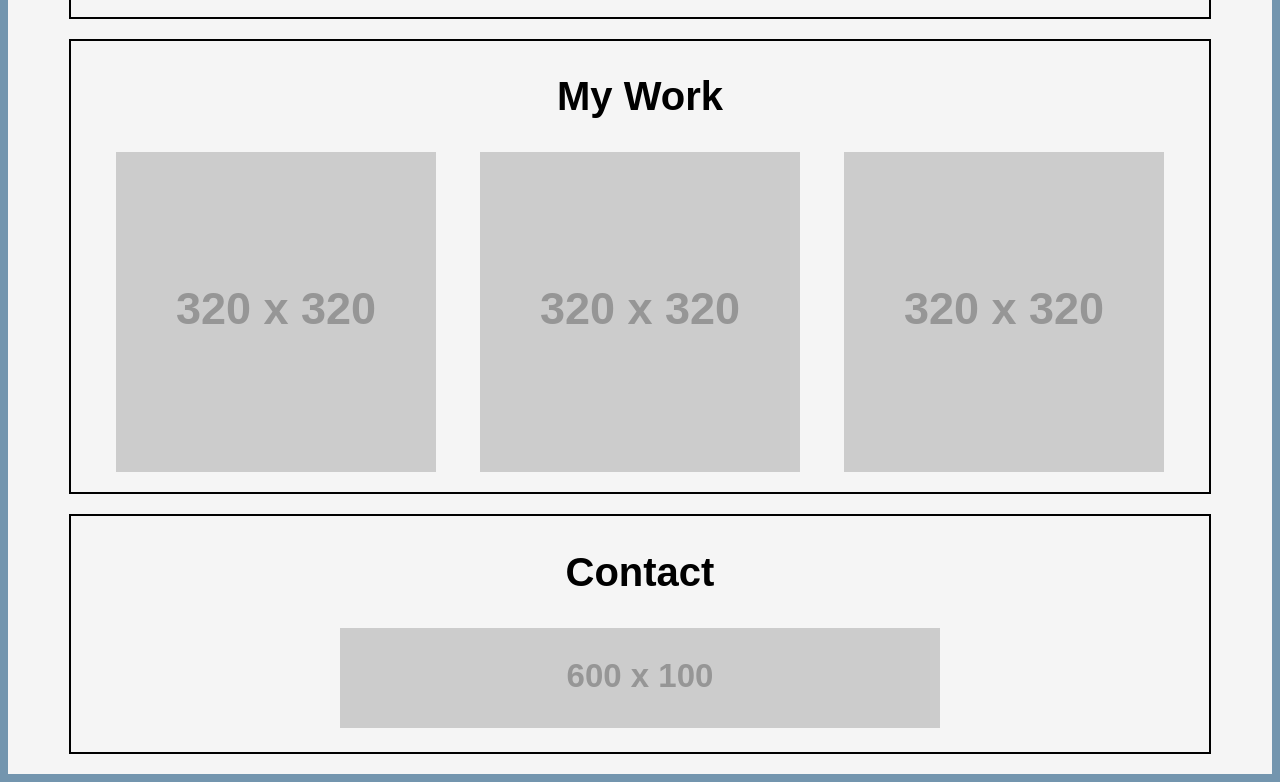
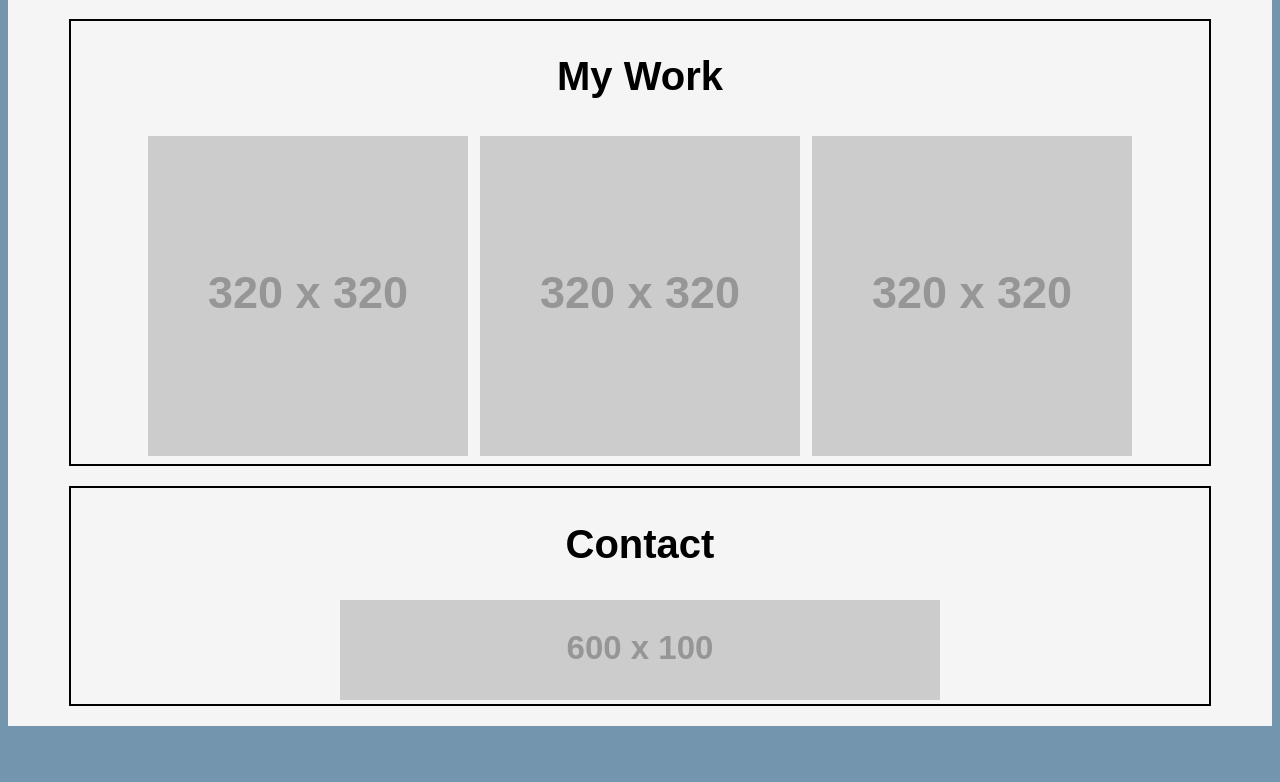
Before and after one commit to jmendoza314/My-Portfolio, a plain HTML site: page index.html in a window 1280 px wide. Shown: the part 847-1629 px from the top of the page. After the commit the page ends 1581 px from the top, so only its background shows below. Drawn offline with Linux system fonts and the light colour scheme; placeholder pictures from the web are drawn by us; a web font is replaced by a local one.

Commit message:
refactoring

```diff
--- a/index.html
+++ b/index.html
@@ -40,10 +40,10 @@
             <h2 class="profile-name">Jeremy Mendoza</h2>
         </div>
         <div>
-            <img src="https://via.placeholder.com/900x300" class="img-marginb profile-image">
+            <img src="https://via.placeholder.com/900x300" class="profile-image">
         </div>
 
-        <div class="cont-flex-child img-marginb"><a id="about-me">
+        <div class="cont-flex-child"><a id="about-me">
                 <h2>About Me</h2>
             </a>
             <div>
@@ -59,10 +59,10 @@
         <div class="cont-flex-child main-text"><a id="my-work">
                 <h2>My Work</h2>
             </a>
-            <div class="my-work-div img-marginb">
-                <img src="https://via.placeholder.com/320">
-                <img src="https://via.placeholder.com/320">
-                <img src="https://via.placeholder.com/320">
+            <div>
+                <img src="https://via.placeholder.com/320" class="img-space">
+                <img src="https://via.placeholder.com/320" class="img-space">
+                <img src="https://via.placeholder.com/320" class="img-space">
             </div>
         </div>
 
--- a/style.css
+++ b/style.css
@@ -53,7 +53,7 @@ p {
 
 .cont-flex-parent {
     display: flex;
-    justify-content: space-between;
+    justify-content: space-evenly;
     align-items: center;
     flex-direction: column;
 }
@@ -70,15 +70,12 @@ p {
     width: 90%;
     margin-bottom: 20px;
 }
-.my-work-div {
-    display: flex;
-    justify-content: space-evenly;
-    flex-wrap: wrap;
-    margin-bottom: 20px;
+
+.img-space {
+    margin: 4px;
 }
-.img-marginb {
-    margin-bottom: 20px;
-}
+
+/* Media */
 
 @media screen and (max-width: 768px) {
     .header {
@@ -88,10 +85,8 @@ p {
     .profile-name {
         text-align: center;
     }
-    .cont-flex-parent{
-        width: 100%;
-        height: 100%;
-    }
+
+
     .footer-contact {
         width: 400px;
     }
```
Also changed, not shown: 2 other files.
